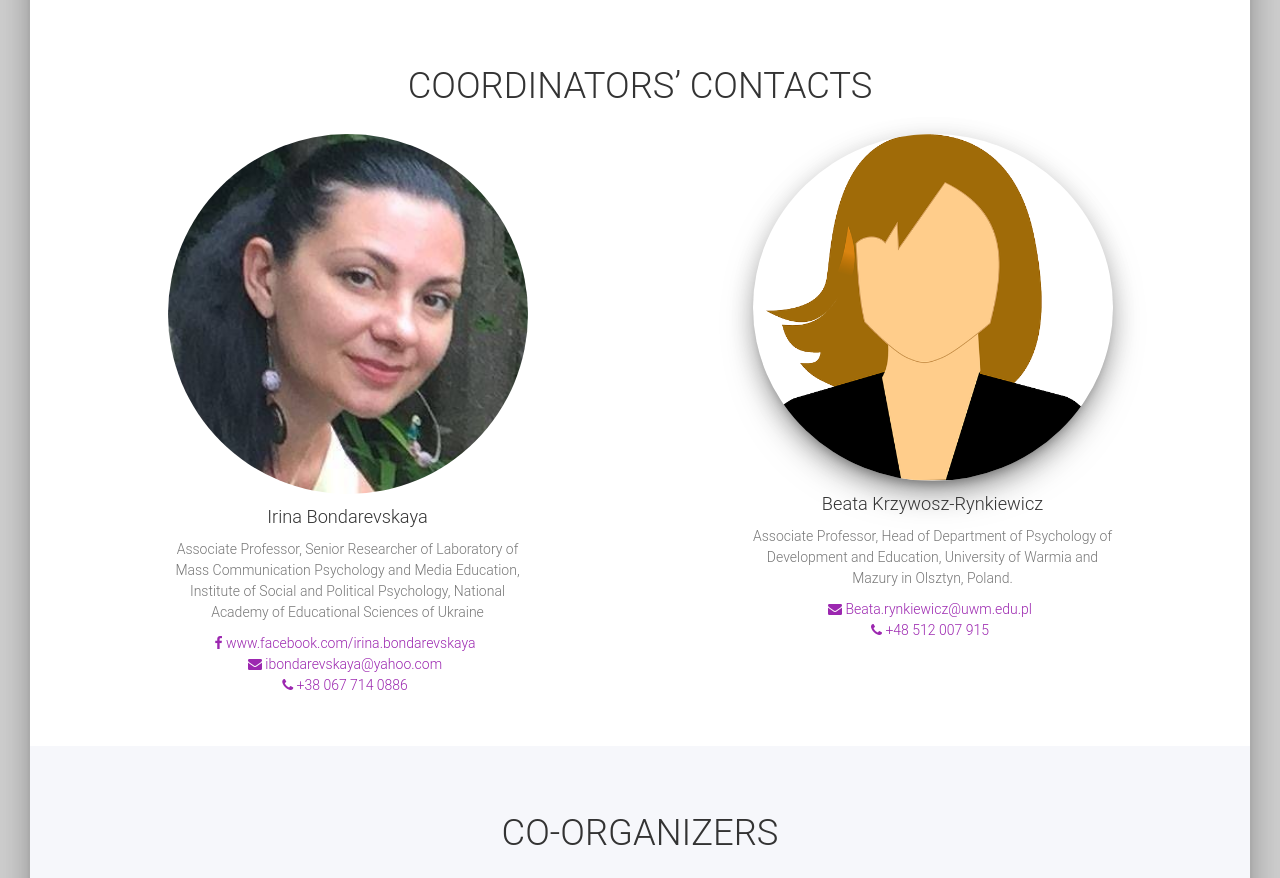
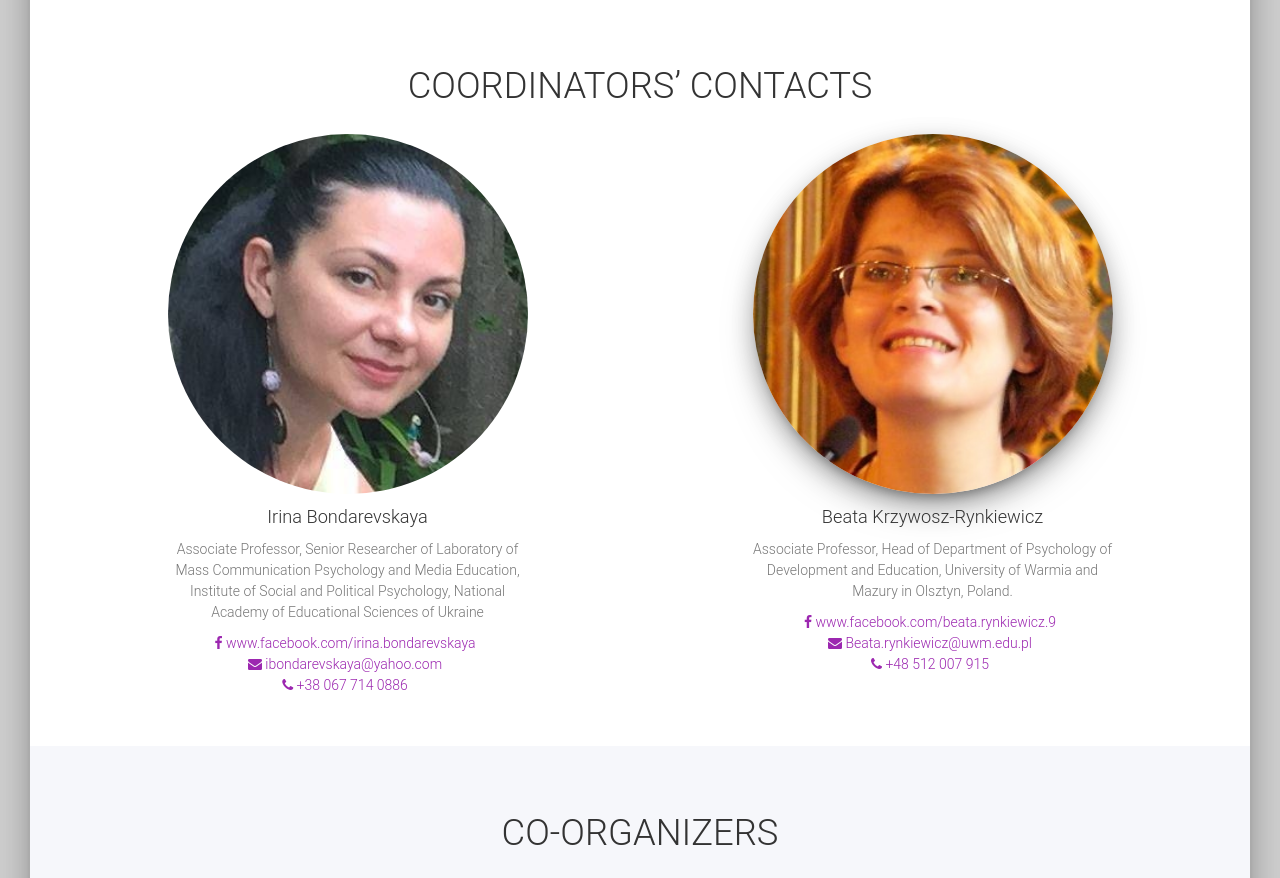
Before and after one commit to Amice13/bondarevskaia, a website: page index.html in a window 1280 px wide. Shown: the part 1380-2258 px from the top of the page. Drawn offline with nearby package versions, Linux system fonts and the light colour scheme; a web font is replaced by a local one.

Commit message:
Minor changes

```diff
--- a/index.html
+++ b/index.html
@@ -188,13 +188,12 @@
 	                </div>
 	                <div class="col-sm-4 col-sm-offset-2">
 	                    <div class="team-player  text-center">
-	                        <img src="img/team/karakatsani.png" class="img-raised img-circle img-responsive" alt="">
+	                        <img src="img/team/beata.jpg" class="img-raised img-circle img-responsive" alt="">
 	                        <h4>Beata Krzywosz-Rynkiewicz</h4>
 	                        <p class="text-muted">Associate Professor, Head of Department of Psychology of Development and Education, University of Warmia and Mazury in Olsztyn, Poland.</p>
 	                        <ul class="list-inline social-buttons">
-	                            <!--
-	                            <li><a href="https://www.facebook.com/despina.karakatsani.90" target="_blank"><i class="fa fa-facebook"></i></a>
-	                            </li> -->
+	                            <li><a href="https://www.facebook.com/beata.rynkiewicz.9" target="_blank"><i class="fa fa-facebook"></i> www.facebook.com/beata.rynkiewicz.9</a>
+	                            </li>
 	                            <li><a href="mailto:Beata.rynkiewicz@uwm.edu.pl?subject=Political and economic self-constitution: Citizenship identity and education"><i class="fa fa-envelope"></i> <span>Beata.rynkiewicz@uwm.edu.pl</span> </a>
 	                            </li><br/>
 	                            <li><a href="javascript:void(0)" data-placement="right" data-toggle="tooltip" title="+30274174984 / 74991"><i class="fa fa-phone"></i> <span> +48 512 007 915</span></a>
```
Also changed, not shown: img/team/beata.jpg (added), img/team/karakatsani.jpg (deleted), img/team/karakatsani.png (deleted).
